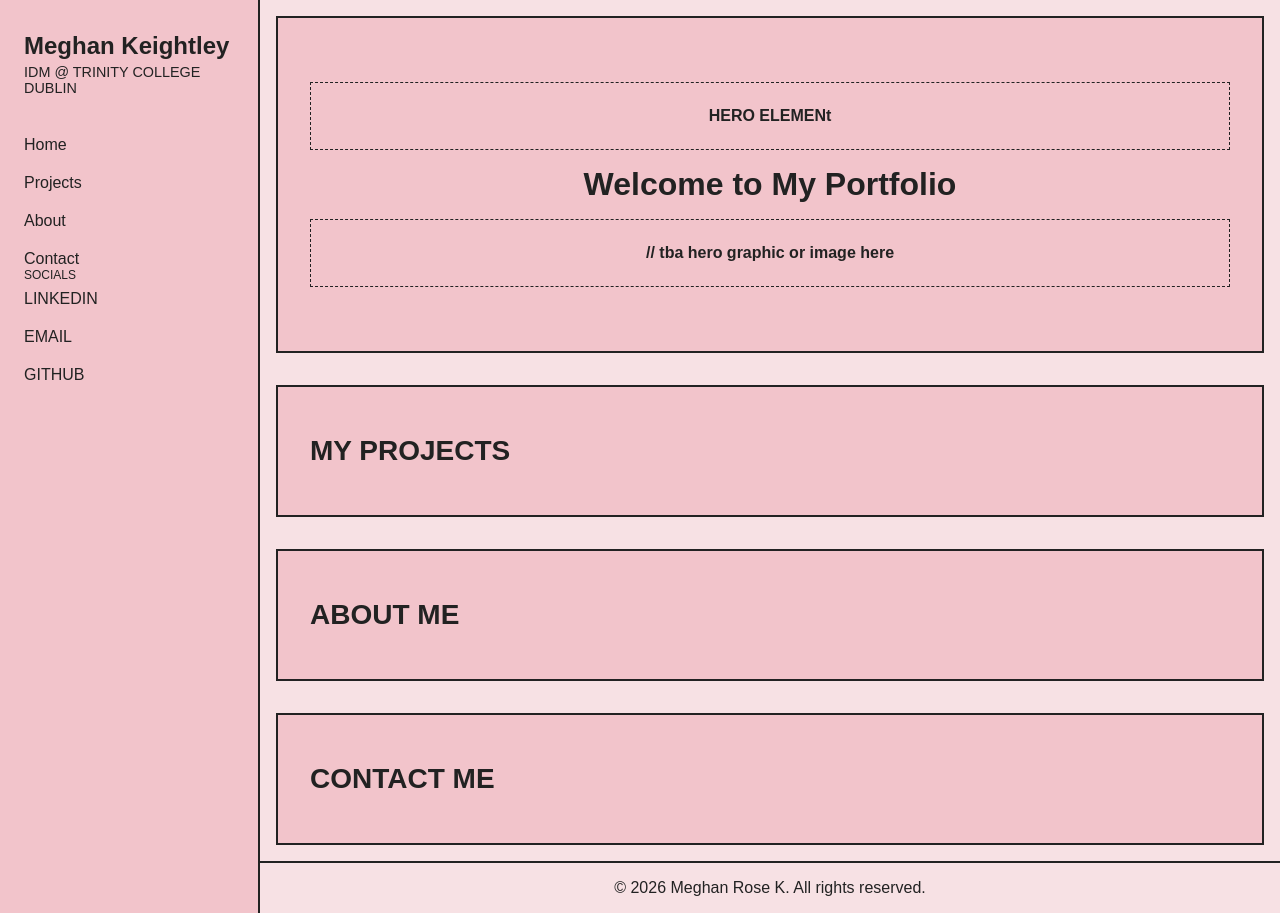
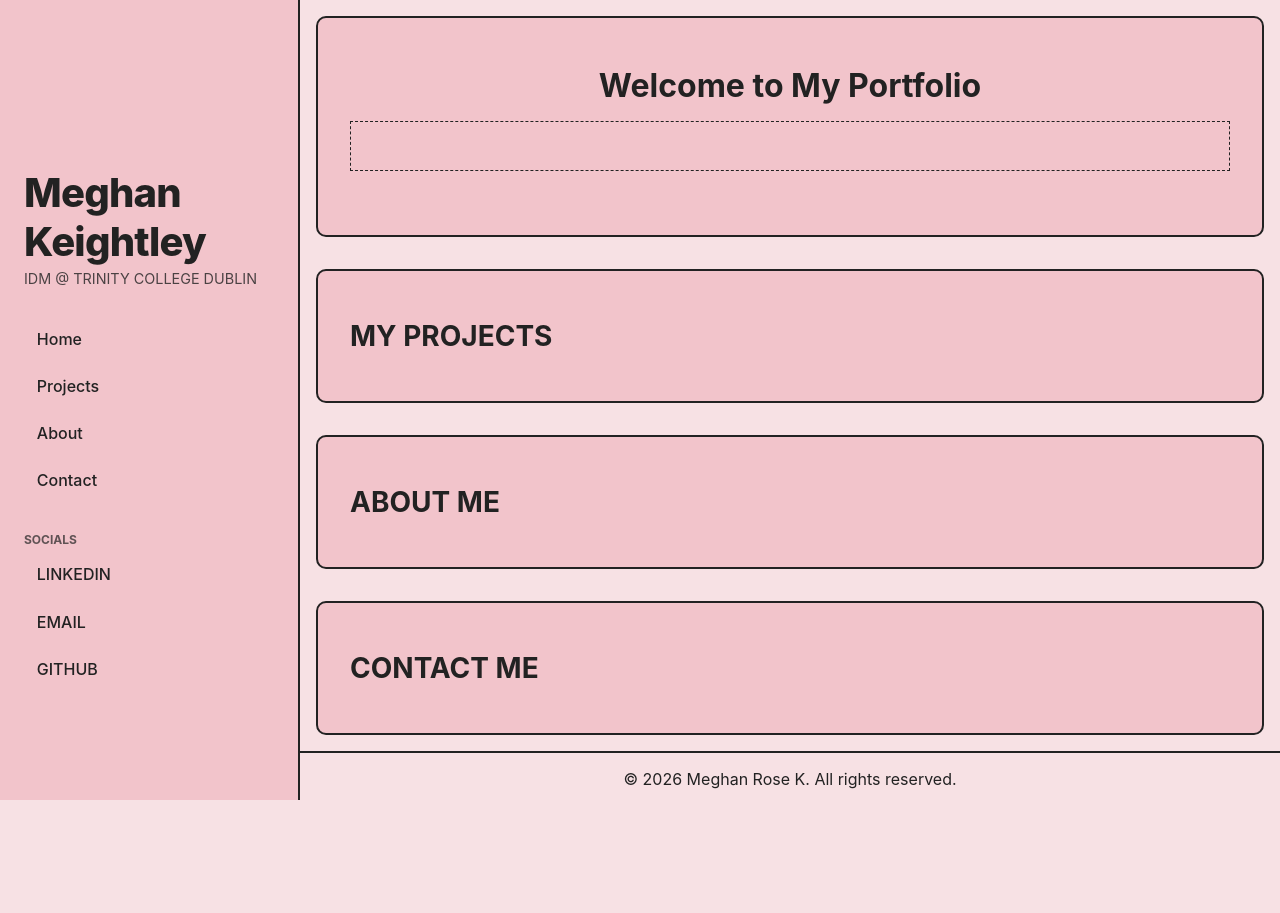
Before and after one commit to meghank1066/authoring-portfolio, a plain HTML site: page index.html in a window 1280 px wide. After the commit the page ends 805 px from the top, so only its background shows below. Drawn offline with Linux system fonts and the light colour scheme.

Commit message:
css updates to the nav

```diff
--- a/css/style.css
+++ b/css/style.css
@@ -1,11 +1,18 @@
 
+/* css root colours */
 :root
 {
     --background-color: #f7e1e4;
     --text: #222;
     --box-color: #f2c4cb;
     --accent: #ca86a1;
+    --hover-bg: rgba(255, 255, 255, 0.35);
 }
+
+/* font */
+@import url('https://fonts.googleapis.com/css2?family=Inter:ital,opsz,wght@0,14..32,100..900;1,14..32,100..900&display=swap');
+
+
 
 * {
   box-sizing: border-box;
@@ -16,25 +23,40 @@ body
 {
     background-color: var(--background-color);
     color: var(--text);
-    font-family: Arial, sans-serif;
     display: grid;
-    grid-template-columns: 260px 1fr;
+    grid-template-columns: 300px 1fr;
     min-height: 100vh;
+    font-family: 'Inter', Arial, sans-serif;
 }
 
 .sidebar-nav
 {
     background-color: var(--box-color);
     border-right: 2px solid var(--text);
-    padding: 2rem 1.5rem;
+    padding: 10.5rem 1.5rem;
+    display: flex;
+    font-family: 'Inter', Arial, sans-serif;
+    flex-direction: column;
+    height: 100vh;
+    position: sticky;
+    top: 0;
 }
 
+.sidebar-nav nav
+{
+    display: flex;
+    flex-direction: column;
+    height: 100%;
+}
 .brand .title
 {
-    font-size: 1.5rem;
-    font-weight: bold;
+    font-size: 2.5rem;
+    font-weight: 800;
     color: var(--text);
     text-decoration: none;
+    font-family: 'Inter', Arial, sans-serif;
+    letter-spacing: -0.02em;
+    margin-top: 6rem;
 }
 
 .subtitle
@@ -42,38 +64,63 @@ body
     font-size: 0.9rem;
     color: var(--text);
     margin-top: 0.25rem;
-    margin-bottom: 2.5rem;
+   margin-bottom: 2rem;
+    opacity: 0.8;
+}
+
+.socials
+{
+    margin-top: auto;
+}
+
+.socials ul
+{
+    list-style: none;
+    padding: 0;
+    margin: 0;
+    display: flex;
+    flex-direction: column;
+    gap: 0.5rem;
 }
 
 .nav-links, .socials ul
 {
     list-style: none;
     padding: 0;
-    margin:a0 0 2.5rem 0;
+    margin: 0 0 2rem 0;
     display: flex;
     flex-direction: column;
-    gap: 1.25rem;
+    gap: 0.5rem;
     font-size: 1rem;
 }
 
 .nav-links a, .socials a
 {
+    display: block;
+    padding: 0.6rem 0.8rem;
+    border-radius: 6px;
     text-decoration: none;
     color: var(--text);
     transition: color 0.3s;
+    font-weight: 500;
+    transition: all 0.2s ease-in-out;
 }
 
 .nav-links a:hover, .socials a:hover
 {
     color: var(--accent);
+    background-color: var(--hover-bg);
+    transform: translateX(4px);
 }
 
 .socials-header
 {
     font-size: 0.75rem;
     color: var(--text);
+    font-weight: 700;
     margin-bottom: 0.5rem;
     text-transform: uppercase;
+    opacity: 0.7;
 }
 
 /* main section */
@@ -90,12 +137,9 @@ section
     margin: 1rem;
     padding: 3rem 2rem;
     border: 2px solid var(--text);
+    border-radius: 10px;
 }
 
-.hero
-{
-    text-align: center;
-}
 
 .hero
 {
--- a/index.html
+++ b/index.html
@@ -34,10 +34,9 @@
 
     <main class="main-content">
     <section class="hero" id="hero">
-      <div class="hero-element">HERO ELEMENt</div>
       <h1>Welcome to My Portfolio</h1>
       <div class="hero-graphic">
-        // tba hero graphic or image here
+        <!-- // tba hero graphic or image here -->
       </div>
     </section>
 
```
